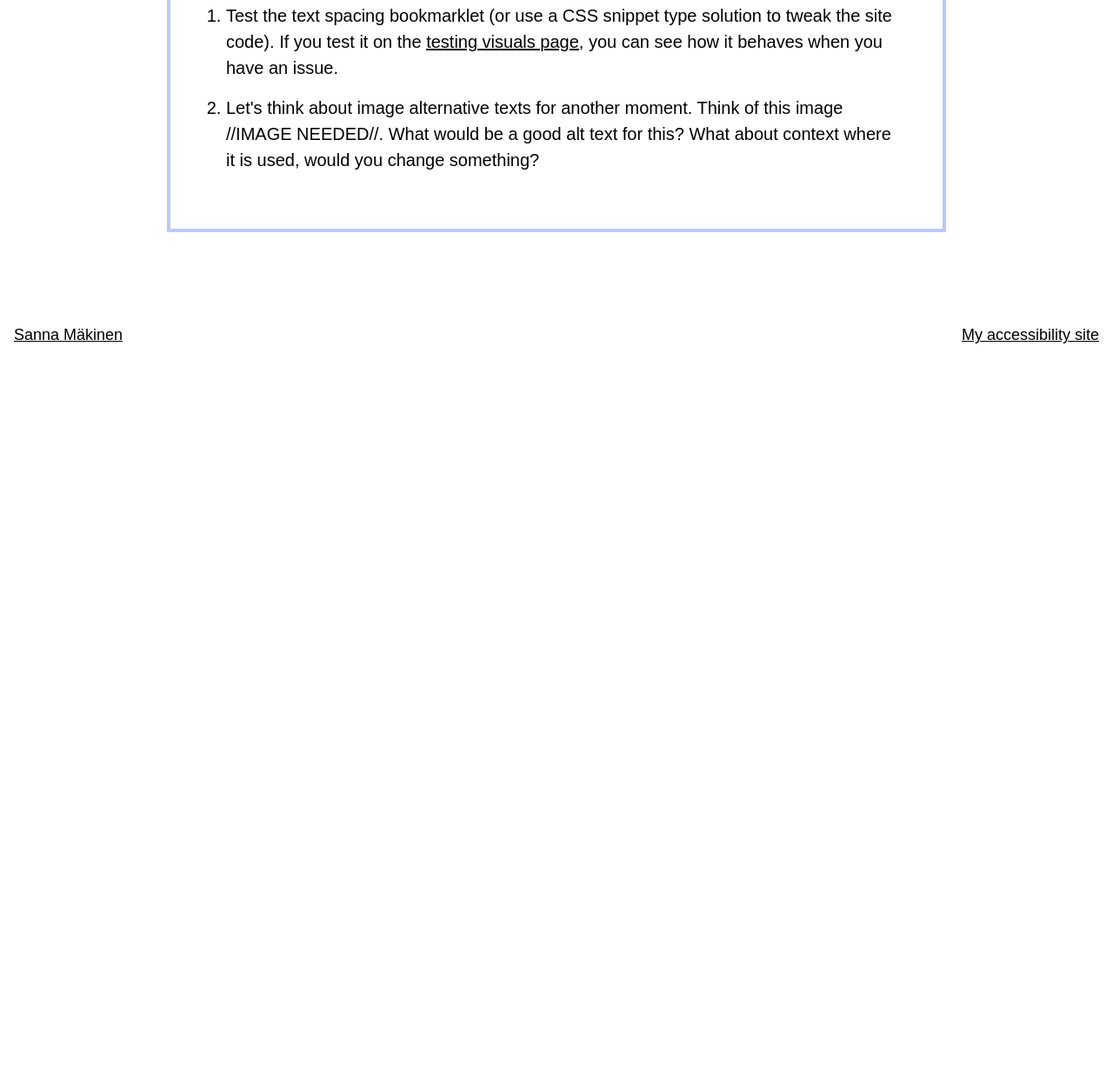
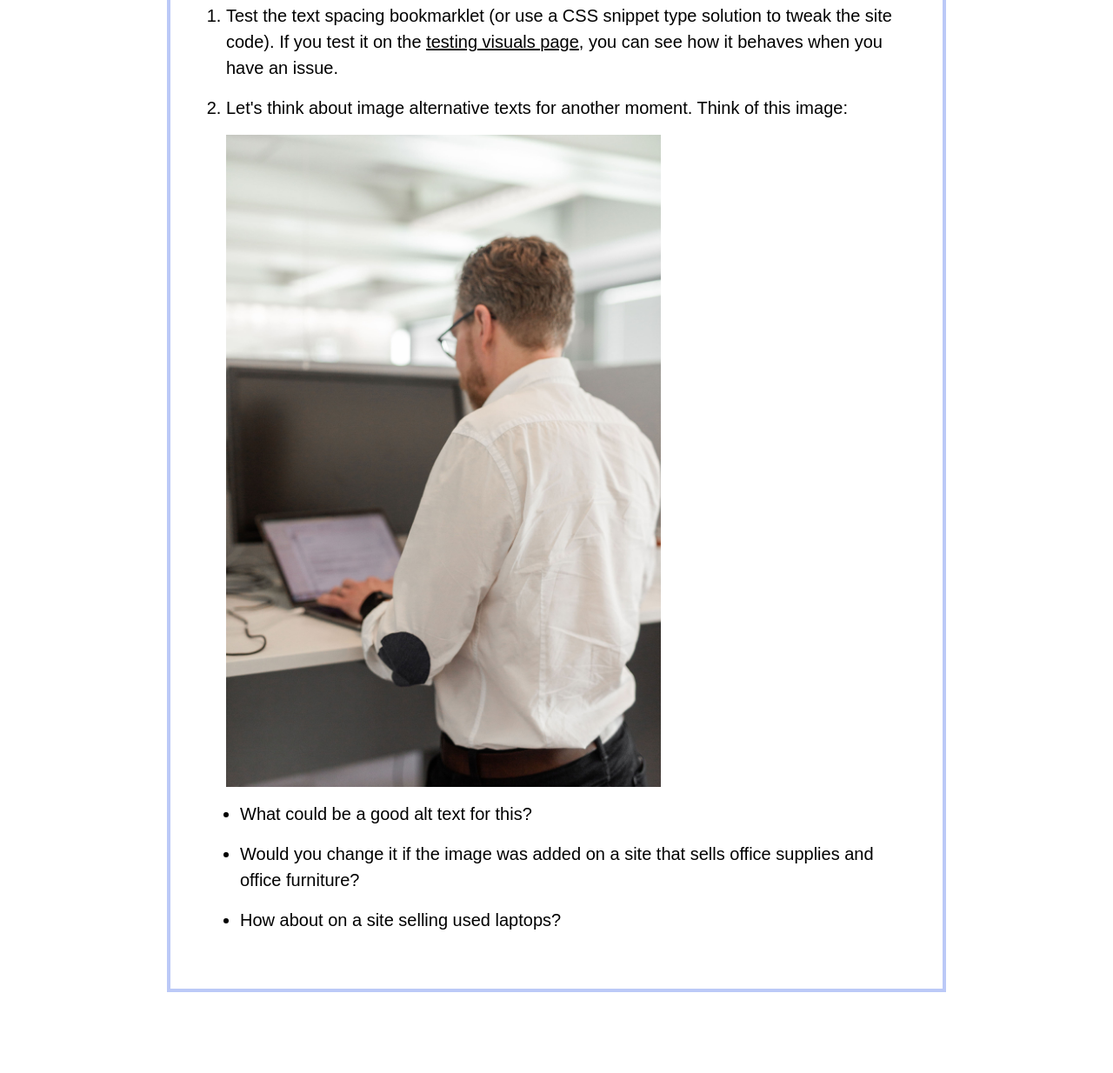
Before and after one commit to calydia/a11y-testing, a Gatsby site: page /testing-visuals in a window 1280 px wide. Shown: the part 4404-5638 px from the top of the page at 87% size. Before the commit the page ends 4843 px from the top, so only its background shows below. Built offline with nearby package versions, Linux system fonts and the light colour scheme; Gatsby itself is replaced by a stand-in of ours.

Commit message:
Image alt task, keyboard tasks

```diff
--- a/src/pages/testing-keyboard-accessibility.js
+++ b/src/pages/testing-keyboard-accessibility.js
@@ -140,7 +140,10 @@ const KeyboardPage = () => {
                   Navigate forms. Make sure you know how to use the different types of basic form elements.
                 </li>
                 <li>
-                  Check the last example on this page with multiple links for the same element. This is just a simple example, real world examples might have three or even more links to the same element.
+                  Activate the link button on this page with the space key. What happened?
+                </li>
+                <li>
+                  Check the last example on this page with multiple links for the same element and the button at the end.
                 </li>
               </ol>
             </div>
--- a/src/pages/testing-visuals.js
+++ b/src/pages/testing-visuals.js
@@ -172,7 +172,19 @@ const VisualsPage = () => {
                   Test the text spacing bookmarklet (or use a CSS snippet type solution to tweak the site code). If you test it on the <a href="/testing-visuals">testing visuals page</a>, you can see how it behaves when you have an issue.
                 </li>
                 <li>
-                  Let's think about image alternative texts for another moment. Think of this image //IMAGE NEEDED//. What would be a good alt text for this? What about context where it is used, would you change something?
+                  Let's think about image alternative texts for another moment. Think of this image:
+                  <StaticImage
+                    src="../images/mikko.jpg"
+                    alt="Mikko Hämäläinen working on his computer while standing."
+                    width={500}
+                    height={750}
+                    className="mt-4"
+                  />
+                  <ul class="ml-4">
+                    <li>What could be a good alt text for this?</li>
+                    <li>Would you change it if the image was added on a site that sells office supplies and office furniture?</li>
+                    <li>How about on a site selling used laptops?</li>
+                  </ul>
                 </li>
               </ol>
             </div>
```
Also changed, not shown: src/images/mikko.jpg (added).
